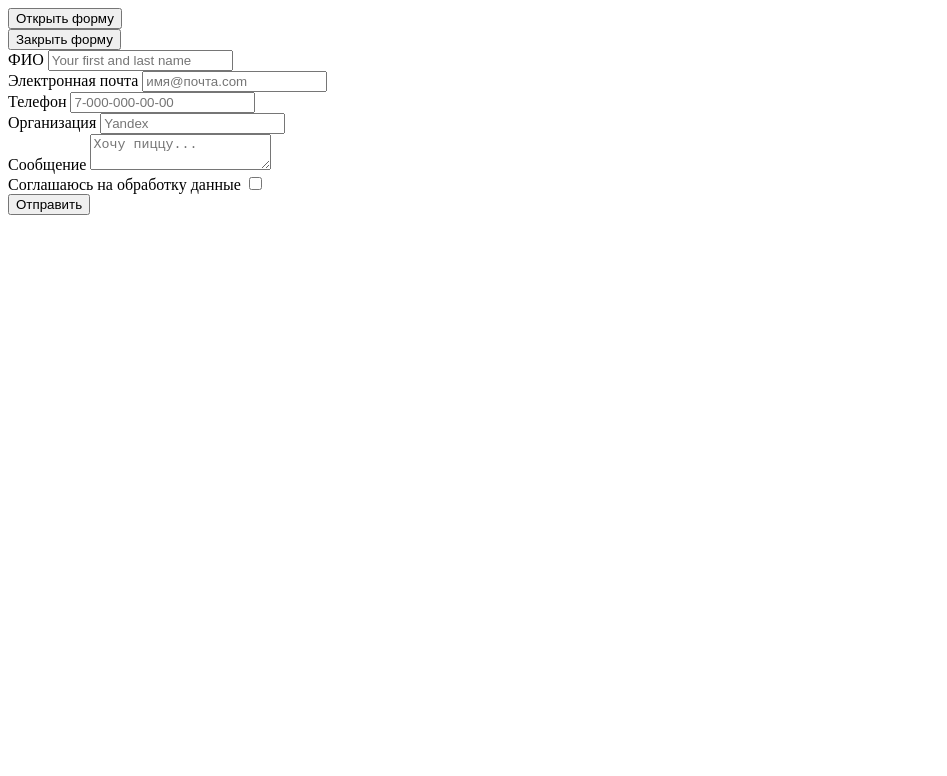
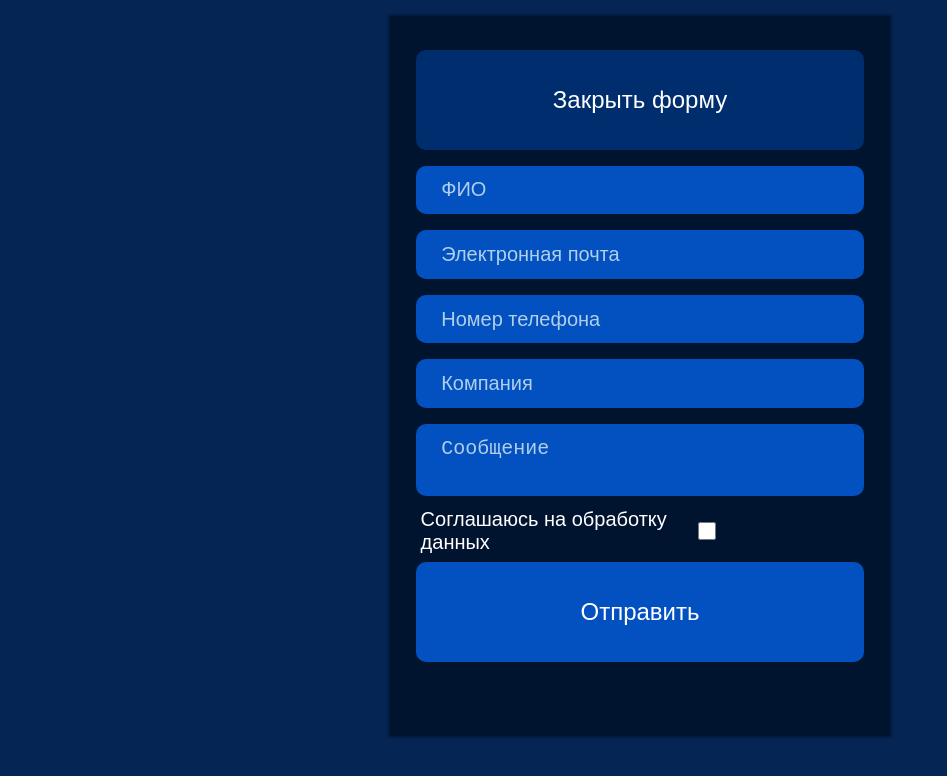
Before and after one commit to Alexander-vlk/web-8.github.io, a plain HTML site: page index.html in a window 1280 px wide. Both pictures are taken after a click on the button "Открыть форму". Shown: the whole page, without its empty margins (0-947 px from the left). Drawn offline with nearby package versions, Linux system fonts and the light colour scheme.

Commit message:
added design to form

```diff
--- a/index.html
+++ b/index.html
@@ -8,6 +8,7 @@
     <script src="https://ajax.googleapis.com/ajax/libs/jquery/2.2.4/jquery.min.js"></script>
 </head>
 <body>
+  <div class="container">
     <button id="openFormButton">Открыть форму</button>
     <div id="popupForm" style="display: none;">
         <button id="closeFormButton">Закрыть форму</button>
@@ -15,43 +16,38 @@
             <form action="https://formcarry.com/s/vCOiAcR8vp" method="POST" enctype="multipart/form-data">
 
               <div class="formcarry-block">
-                <label for="fc-generated-1-name">ФИО</label>
-                <input type="text" name="name" id="fc-generated-1-name" placeholder="Your first and last name" />
+                <input type="text" name="name" id="fc-generated-1-name" placeholder="ФИО" />
               </div>
 
               <div class="formcarry-block">
-                <label for="fc-generated-1-email">Электронная почта</label>
-                <input type="email" name="email" id="fc-generated-1-email" placeholder="имя@почта.com" />
+                <input type="email" name="email" id="fc-generated-1-email" placeholder="Электронная почта" />
               </div>
 
               <div class="formcarry-block">
-                <label for="fc-generated-1-name">Телефон</label>
-                <input type="text" name="phone" id="fc-generated-1-name" placeholder="7-000-000-00-00" />
+                <input type="text" name="phone" id="fc-generated-1-name" placeholder="Номер телефона" />
               </div>
 
               <div class="formcarry-block">
-                <label for="fc-generated-1-name">Организация</label>
-                <input type="text" name="company" id="fc-generated-1-name" placeholder="Yandex" />
+                <input type="text" name="company" id="fc-generated-1-name" placeholder="Компания" />
               </div>
 
               <div class="formcarry-block">
-                <label for="fc-generated-1-message">Сообщение</label>
-                <textarea name="message" name="message" id="fc-generated-1-message" placeholder="Хочу пиццу..."></textarea>
+                <textarea name="message" name="message" id="fc-generated-1-message" placeholder="Сообщение"></textarea>
               </div>
 
               <div class="formcarry-block">
-                <label for="fc-generated-1-message">Соглашаюсь на обработку данные</label>
-                <input type="checkbox" name="terms" id="termss=">
+                <label for="fc-generated-1-message">Соглашаюсь на обработку данных</label>
+                <input type="checkbox" name="terms" id="terms">
               </div>
 
               <div class="formcarry-block">
-                <button type="submit">Отправить</button>
+                <button id="send" type="submit">Отправить</button>
               </div>
 
             </form>
           </section>
     </div>
     <script src="index.js"></script>
-
+  </div>
 </body>
 </html>
--- a/index.js
+++ b/index.js
@@ -1,3 +1,8 @@
+const openFormButton = document.getElementById('openFormButton');
+const closeFromButton = document.getElementById('closeFormButton');
+const popupForm = document.getElementById('popupForm');
+
+
 $(function(){
     $(".formcarryForm").submit(function(e){
       e.preventDefault();
@@ -30,16 +35,13 @@ $(function(){
             alert("Request failed, " + errorObject.title + ": " + errorObject.message);
           },
           complete: function(){
-            // This will be fired after request is complete whether it's successful or not.
-            // Use this block to run some code after request is complete.
+            history.pushState({ formOpen: false }, '', '/');
+            popupForm.style.display = 'none';
           }
       });
     });
   });
 
-const openFormButton = document.getElementById('openFormButton');
-const closeFromButton = document.getElementById('closeFormButton');
-const popupForm = document.getElementById('popupForm');
 
 openFormButton.addEventListener('click', function() {
     popupForm.style.display = 'block';
@@ -48,11 +50,13 @@ openFormButton.addEventListener('click', function() {
 openFormButton.addEventListener('click', function() {
   popupForm.style.display = 'block';
   history.pushState({ formOpen: true }, '', '?formOpen=true');
+  openFormButton.style.display = "none";
 });
 
 closeFormButton.addEventListener('click', function() {
   history.pushState({ formOpen: false }, '', '/');
   popupForm.style.display = 'none';
+  openFormButton.style.display = "block";
 });
 
 window.addEventListener('popstate', function(event) {
--- a/style.css
+++ b/style.css
@@ -0,0 +1,83 @@
+* {
+    margin: 0;
+    padding: 0;
+    box-sizing: border-box;
+}
+
+body {
+    font-family: sans-serif;
+    width: 100%;
+    max-width: 1200px;
+    margin: 0 auto;
+    background-color: #052555;
+}
+
+.container {
+    background-color: #01142F;
+    padding: 2dvw;
+    margin-top: 2dvh;
+    box-shadow: 0 0 3px 1px #01142F;
+    min-height: 90dvh;
+}
+
+#openFormButton, #closeFormButton, #send {
+    border-radius: 10px;
+    padding: 1dvw;
+    background-color: #002D6D;
+    width: 100%;
+    margin-top: 1dvh;
+    font-size: 24px;
+    outline: none;
+    border: none;
+    color: #fff;
+    min-height: 100px;
+}
+#closeFormButton {
+    margin-bottom: 1dvh;
+}
+
+#send {
+    background-color: #0351C1;
+    bottom: 0;
+}
+
+.container label {
+    color: #fff;
+    font-size: 20px;
+}
+
+.formcarry-block:nth-child(6) {
+    width: 300px;
+    display: flex;
+    justify-content: space-between;
+}
+.formcarry-block:nth-child(6) label {
+    margin-left: 5px;
+}
+.formcarry-block:nth-child(6) input {
+    width: 20px;
+}
+
+form input, textarea {
+    width: 100%;
+    font-size: 20px;
+    margin: 1dvh 0;
+    border-radius: 10px;
+    padding: 1dvw 2dvw;
+    background-color: #0351C1;
+    color: #fff;
+    border: none;
+    outline: none;
+}
+textarea {
+    resize: none;
+}
+form input::placeholder, textarea::placeholder {
+    color: #AFCFEA;
+}
+
+@media (min-width: 960px) {
+    body {
+        max-width: 500px;
+    }
+}
```
